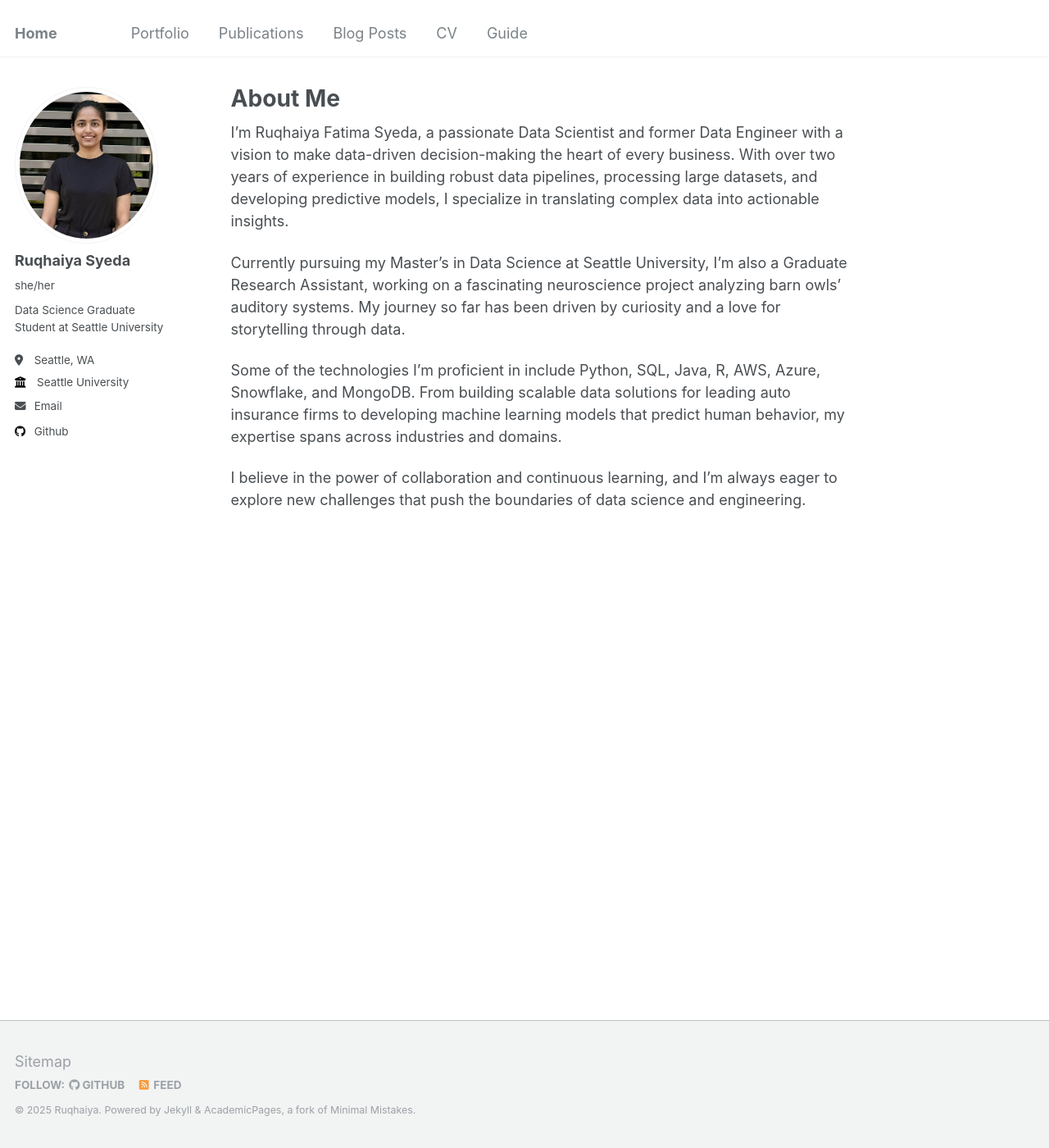
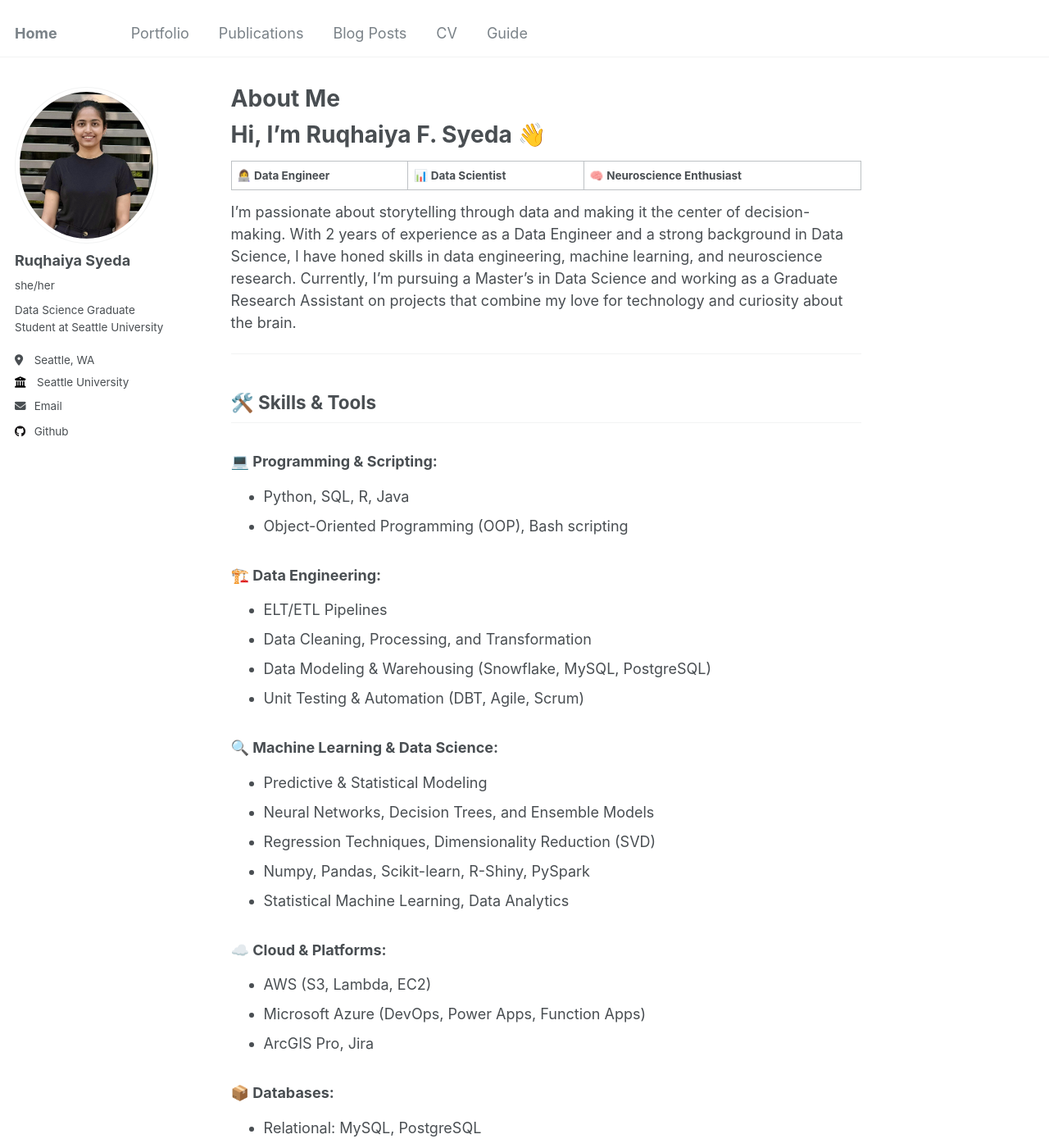
Before and after one commit to Ruqhaiya/ruqhaiya.github.io, a Jekyll site: the page built from _pages/about.md, in a window 1280 px wide and 1400 px high. Shown: the whole window at 82% size. Built offline with Jekyll 4.4.1, drawn with Linux system fonts in a browser that asks for light colours; some of the changed text lies outside the part shown.

Commit message:
Updating about me page

```diff
--- a/_pages/about.md
+++ b/_pages/about.md
@@ -6,10 +6,73 @@ redirect_from:
   - /about/
   - /about.html
 ---
-I’m Ruqhaiya Fatima Syeda, a passionate Data Scientist and former Data Engineer with a vision to make data-driven decision-making the heart of every business. With over two years of experience in building robust data pipelines, processing large datasets, and developing predictive models, I specialize in translating complex data into actionable insights.
 
-Currently pursuing my Master’s in Data Science at Seattle University, I’m also a Graduate Research Assistant, working on a fascinating neuroscience project analyzing barn owls' auditory systems. My journey so far has been driven by curiosity and a love for storytelling through data.
+# Hi, I'm Ruqhaiya F. Syeda 👋
 
-Some of the technologies I’m proficient in include Python, SQL, Java, R, AWS, Azure, Snowflake, and MongoDB. From building scalable data solutions for leading auto insurance firms to developing machine learning models that predict human behavior, my expertise spans across industries and domains.
+👩‍💻 **Data Engineer** | 📊 **Data Scientist** | 🧠 **Neuroscience Enthusiast**
 
-I believe in the power of collaboration and continuous learning, and I’m always eager to explore new challenges that push the boundaries of data science and engineering.
+I’m passionate about storytelling through data and making it the center of decision-making. With 2 years of experience as a Data Engineer and a strong background in Data Science, I have honed skills in data engineering, machine learning, and neuroscience research. Currently, I’m pursuing a Master’s in Data Science and working as a Graduate Research Assistant on projects that combine my love for technology and curiosity about the brain.
+
+---
+
+## 🛠️ Skills & Tools
+
+### 💻 Programming & Scripting:
+- Python, SQL, R, Java
+- Object-Oriented Programming (OOP), Bash scripting
+
+### 🏗️ Data Engineering:
+- ELT/ETL Pipelines
+- Data Cleaning, Processing, and Transformation
+- Data Modeling & Warehousing (Snowflake, MySQL, PostgreSQL)
+- Unit Testing & Automation (DBT, Agile, Scrum)
+
+### 🔍 Machine Learning & Data Science:
+- Predictive & Statistical Modeling
+- Neural Networks, Decision Trees, and Ensemble Models
+- Regression Techniques, Dimensionality Reduction (SVD)
+- Numpy, Pandas, Scikit-learn, R-Shiny, PySpark
+- Statistical Machine Learning, Data Analytics
+
+### ☁️ Cloud & Platforms:
+- AWS (S3, Lambda, EC2)
+- Microsoft Azure (DevOps, Power Apps, Function Apps)
+- ArcGIS Pro, Jira
+
+### 📦 Databases:
+- Relational: MySQL, PostgreSQL
+- NoSQL: MongoDB
+
+### 📊 Data Visualization & BI Tools:
+- Tableau, Power BI, R-Shiny, Excel
+- Matplotlib, Seaborn, Tkinter GUI
+
+---
+
+## 🎓 Academic Projects
+1. [Bird Call Identification using Neural Networks](https://github.com/Ruqhaiya/Bird-call-Identification-using-Neural-Networks)
+2. [Analyzing Youth Substance Use Based on Family, Religious, and Education Background](https://github.com/Ruqhaiya/Analyzing-Youth-Substance-Use-Based-on-Family-Religious-and-Education-background)
+3. [Analyzing and Predicting Dwelling Occupancy in Washington State](https://github.com/Ruqhaiya/Analyzing-and-Predicting-Dwelling-Occupancy-in-Washington-State)
+4. [Analyzing Civil Servants Data using Unsupervised Learning Techniques](https://github.com/Ruqhaiya/Analyzing-Civil-Servants-data-using-Unsupervised-Learning-techniques)
+5. [Blood Bank Management System](https://github.com/Ruqhaiya/Blood-Bank-Management-System)
+6. [Predicting Electricity Load in New Hampshire](https://github.com/Ruqhaiya/Predicting-Electricity-Load-in-New-Hampshire)
+7. [DBMS Project Enhancements](https://github.com/Ruqhaiya/Dbms-Project-Enhancements)
+
+---
+
+## 📫 Connect with Me
+
+- LinkedIn: [Ruqhaiya Fatima Syeda](https://www.linkedin.com/in/ruqhaiya-f-703425174/)
+- GitHub: [Ruqhaiya](https://github.com/Ruqhaiya)
+
+---
+
+## 🎯 Open to Collaborations
+
+I'm open to collaborating on data-driven projects, especially those integrating data science and neuroscience. Let's work together to solve impactful problems and make data come alive!
+
+---
+
+⭐ **Feel free to explore my repositories and leave a star if you find something helpful!** ⭐
+
+Let me know if there’s anything more you’d like to add or adjust!
```
